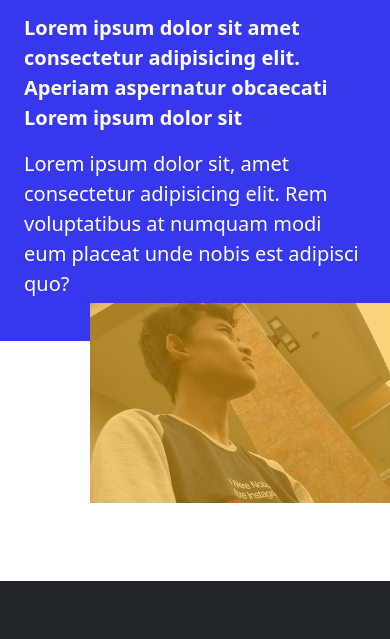
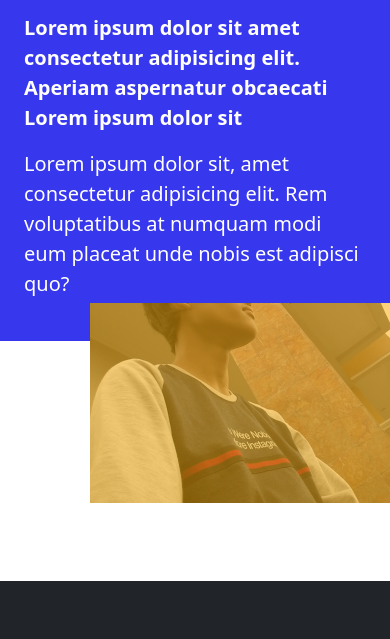
Before and after one commit to rayhan57/Portofolio, a plain HTML site: page index.html in a window 390 px wide. Shown: the part 6358-6997 px from the top of the page. Drawn offline with nearby package versions, Linux system fonts and the light colour scheme.

Commit message:
Update style.css

```diff
--- a/style.css
+++ b/style.css
@@ -130,7 +130,7 @@ i {
     width: 300px;
     height: 200px;
     margin-top: 32rem;
-    background-position: 0px -100px;
+    background-position: 0px -150px;
   }
   .footer {
     height: 300px;
```
